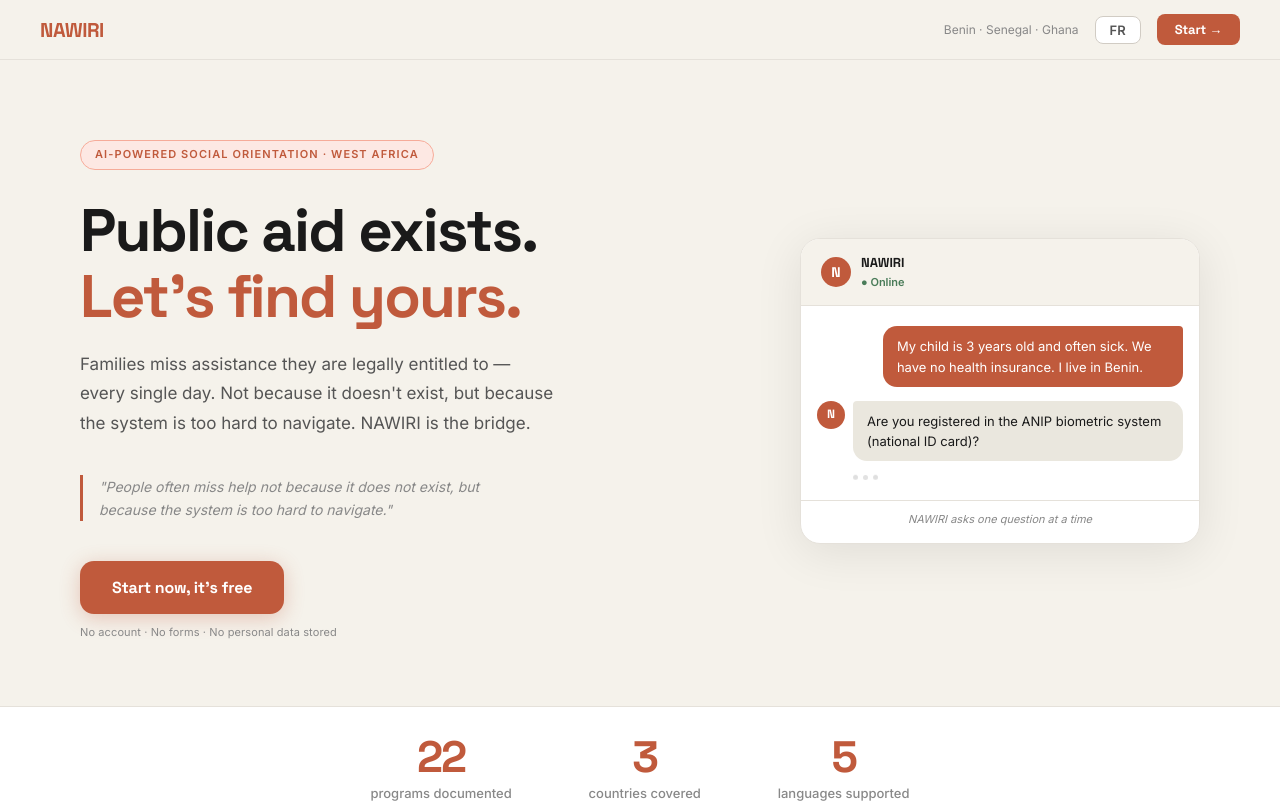
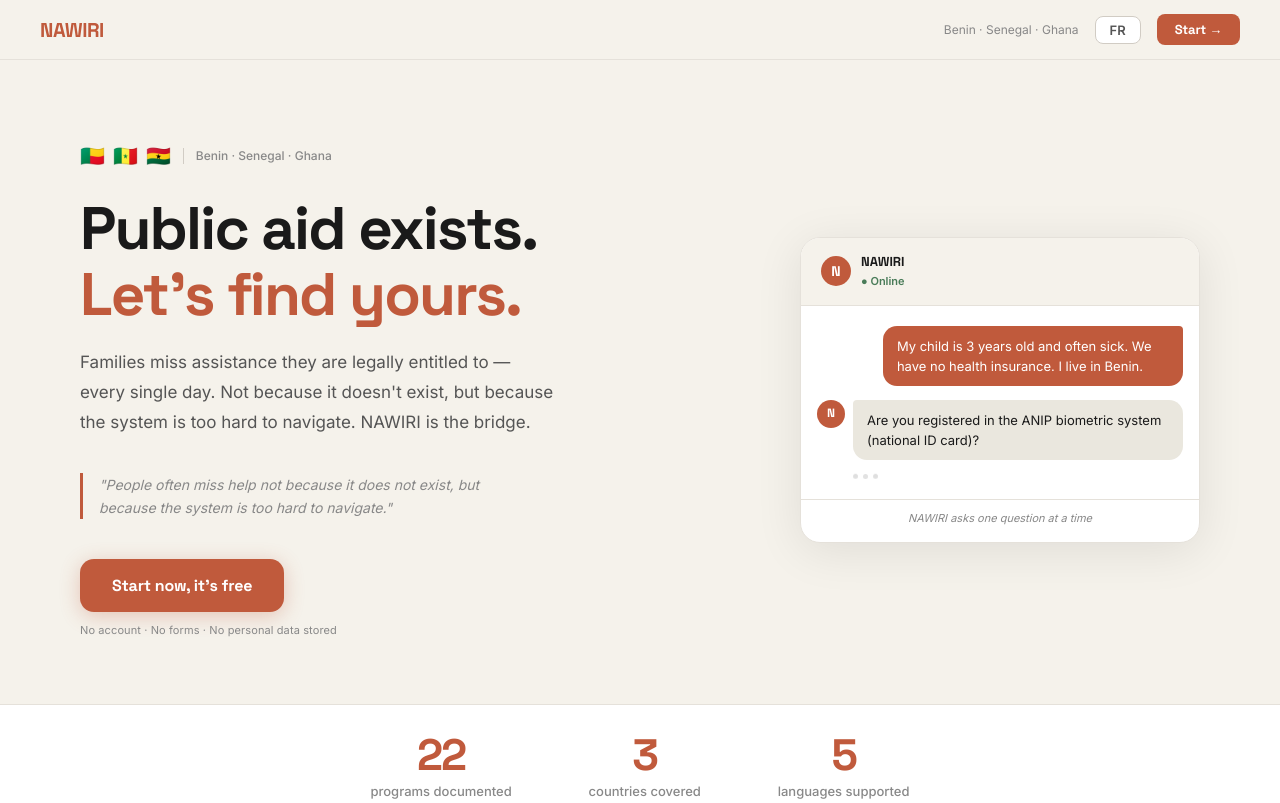
Before and after one commit to Bsh54/NAWIRI, a Next.js app: page / in a window 1280 px wide. Shown: the top 803 px of the page. Built offline with nearby package versions, Linux system fonts and the light colour scheme.

Commit message:
Replace hero badge pill with subtle flag row

```diff
--- a/app/page.js
+++ b/app/page.js
@@ -176,13 +176,15 @@
           {/* Copy */}
           <div className="anim-fade-up" style={{ flex: "1 1 400px" }}>
             <div style={{
-              display: "inline-block", fontSize: 11, fontWeight: 700,
-              letterSpacing: "0.1em", textTransform: "uppercase",
-              color: "var(--primary)", marginBottom: 28,
-              padding: "5px 14px", borderRadius: 99,
-              background: "var(--primary-soft)", border: "1px solid #F6AB99",
+              display: "flex", alignItems: "center", gap: 8, marginBottom: 24,
             }}>
-              {t.badge}
+              <span style={{ fontSize: 20 }}>🇧🇯</span>
+              <span style={{ fontSize: 20 }}>🇸🇳</span>
+              <span style={{ fontSize: 20 }}>🇬🇭</span>
+              <span style={{ width: 1, height: 16, background: "var(--border)", margin: "0 4px" }} />
+              <span style={{ fontSize: 12, color: "var(--text-3)", fontWeight: 500 }}>
+                {t.nav_countries}
+              </span>
             </div>
 
             <h1 style={{
```
